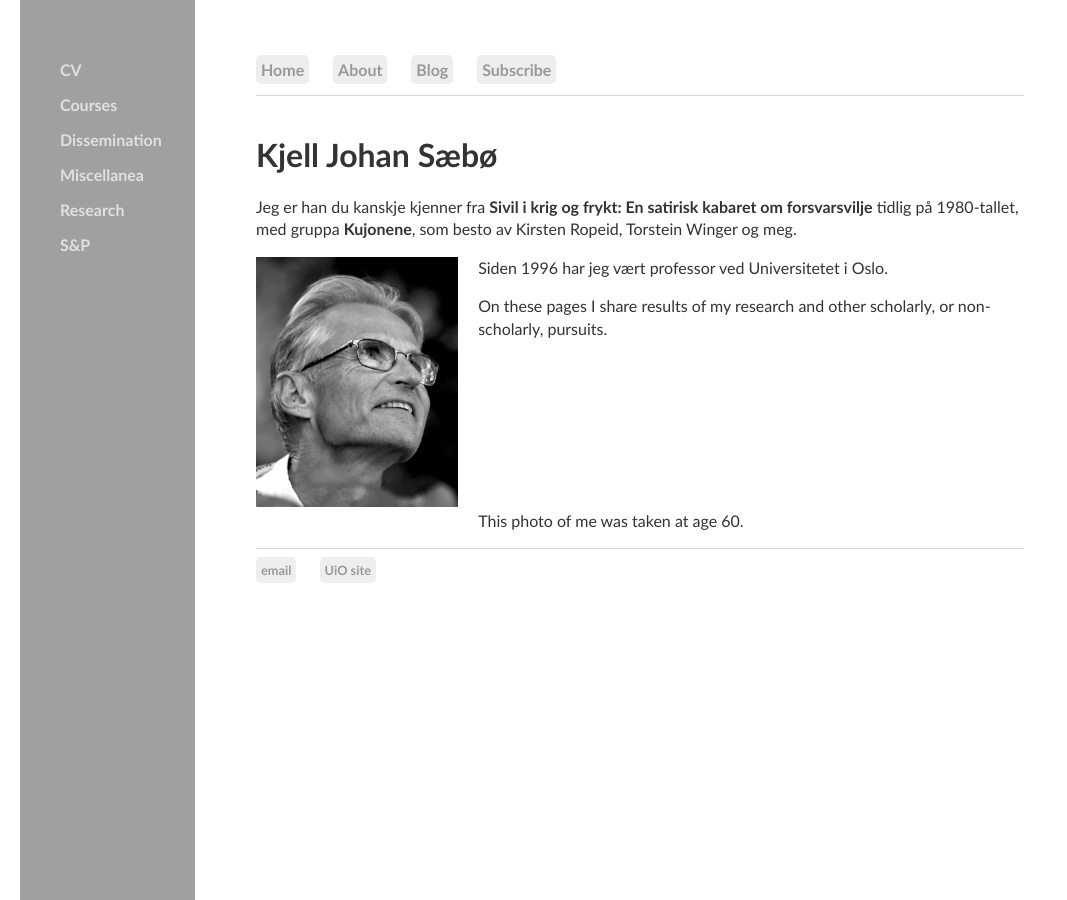
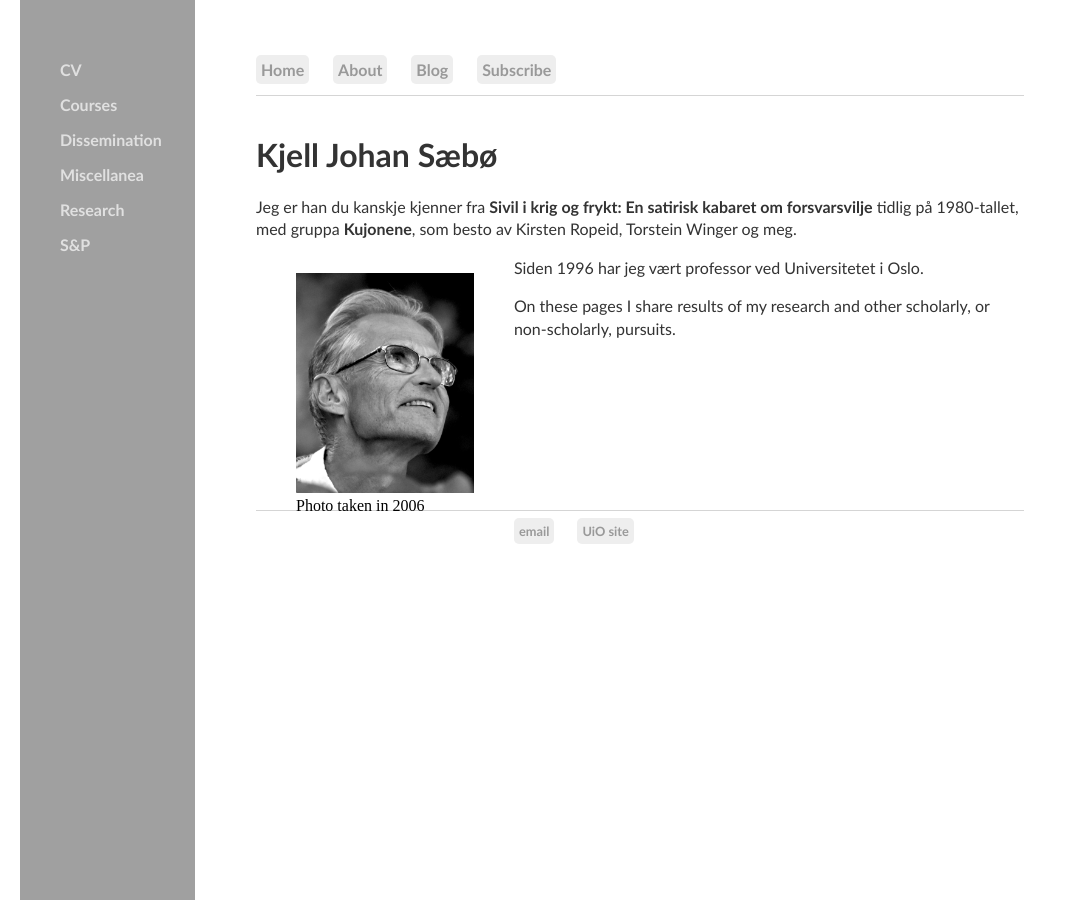
Before and after one commit to kjelljs/kjelljs.github.io, a Jekyll site: the page built from index.html, in a window 1280 px wide. Shown: the whole page, without its empty margins (0-1067 px from the left). Built offline with Jekyll 4.4.1, drawn with Linux system fonts in a browser that asks for light colours.

Commit message:
Update index.html

```diff
--- a/index.html
+++ b/index.html
@@ -5,6 +5,6 @@
 <div class="blurb">
 	<h1>Kjell Johan Sæbø</h1>
 	<p>Jeg er han du kanskje kjenner fra <b>Sivil i krig og frykt: En satirisk kabaret om forsvarsvilje</b> tidlig på 1980-tallet, med gruppa <b>Kujonene</b>, som besto av Kirsten Ropeid, Torstein Winger og meg.</p>
-	<div style="float:left;"><img style="height:250px;" src="/pics/Saeboe5G.jpg">&nbsp; &nbsp; &nbsp; </div>
-	<p>Siden 1996 har jeg vært professor ved Universitetet i Oslo.</p><p>On these pages I share results of my research and other scholarly, or non-scholarly, pursuits.</p><p>&nbsp;</p><p>&nbsp;</p><p>&nbsp;</p><p>&nbsp;</p><p>This photo of me was taken at age 60.</p>
+	<div style="float:left;"><figure><img style="height:220px;" src="/pics/Saeboe5G.jpg"><figcaption>Photo taken in 2006</figcaption></figure>&nbsp; &nbsp; &nbsp; &nbsp; &nbsp; &nbsp;</div>
+	<p>Siden 1996 har jeg vært professor ved Universitetet i Oslo.</p><p>On these pages I share results of my research and other scholarly, or non-scholarly, pursuits.</p><p>&nbsp;</p><p>&nbsp;</p><p>&nbsp;</p><p>&nbsp;</p>
 </div><!-- /.blurb -->
```
